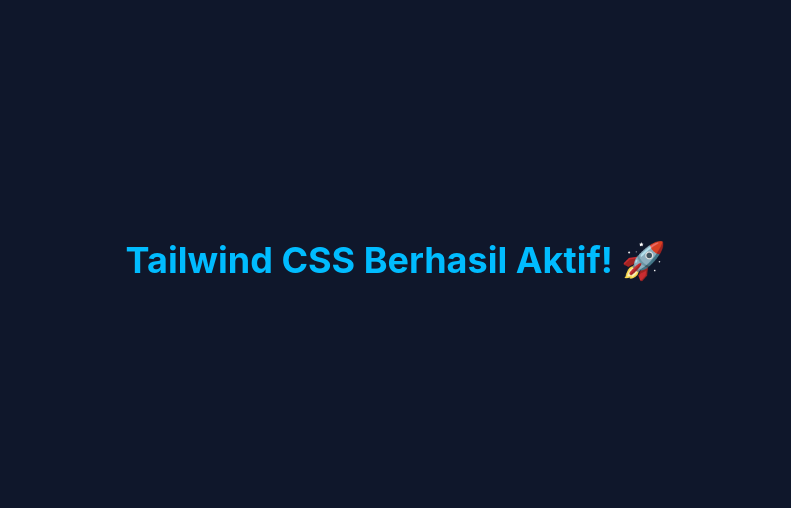
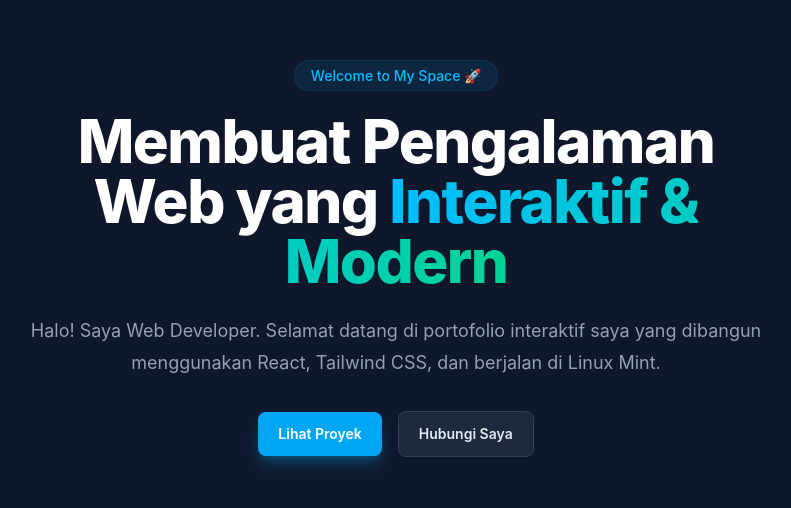
Before and after one commit to Soundwavesz/my-portofolio, a React (Vite) app: page / in a window 1280 px wide. Shown: the part 140-648 px from the top of the page, without its empty margins (244-1035 px from the left). Built offline with nearby package versions, Linux system fonts and the light colour scheme.

Commit message:
Add Navbar component

```diff
--- a/src/App.jsx
+++ b/src/App.jsx
@@ -1,9 +1,10 @@
+import Hero from "./components/Hero"
+import Navbar from "./components/Navbar"
+
 export default function App() {
   return (
-    <div className="flex min-h-screen items-center justify-center bg-slate-900 text-white">
-      <h1 className="text-4xl font-bold text-sky-400">
-        Tailwind CSS Berhasil Aktif! 🚀
-      </h1>
-    </div>
+    <main className="bg-slate-900 min-h-screen font-sans selection:bg-sky-500 selection:text-white">
+      <Hero />
+    </main>
   )
 }
--- /dev/null
+++ b/src/components/Hero.jsx
@@ -0,0 +1,34 @@
+export default function Hero() {
+  return (
+    <section className="flex min-h-screen flex-col items-center justify-center bg-slate-900 px-6 text-center text-white">
+      <div className="max-w-3xl">
+        <span className="rounded-full bg-sky-500/10 px-4 py-1.5 text-sm font-medium text-sky-400 ring-1 ring-sky-500/20">
+          Welcome to My Space 🚀
+        </span>
+        <h1 className="mt-6 text-5xl font-extrabold tracking-tight sm:text-6xl">
+          Membuat Pengalaman Web yang{" "}
+          <span className="bg-gradient-to-r from-sky-400 to-emerald-400 bg-clip-text text-transparent">
+            Interaktif & Modern
+          </span>
+        </h1>
+        <p className="mt-6 text-lg leading-8 text-slate-400">
+          Halo! Saya Web Developer. Selamat datang di portofolio interaktif saya yang dibangun menggunakan React, Tailwind CSS, dan berjalan di Linux Mint.
+        </p>
+        <div className="mt-8 flex items-center justify-center gap-x-4">
+          <a
+            href="#projects"
+            className="rounded-lg bg-sky-500 px-5 py-3 text-sm font-semibold text-white shadow-lg shadow-sky-500/30 hover:bg-sky-400 transition-all hover:scale-105 active:scale-95"
+          >
+            Lihat Proyek
+          </a>
+          <a
+            href="#contact"
+            className="rounded-lg bg-slate-800 px-5 py-3 text-sm font-semibold text-slate-200 hover:bg-slate-700 transition-all hover:scale-105 active:scale-95 border border-slate-700"
+          >
+            Hubungi Saya
+          </a>
+        </div>
+      </div>
+    </section>
+  )
+}
--- /dev/null
+++ b/src/components/Navbar.jsx
@@ -0,0 +1,52 @@
+import { useState } from "react"
+
+export default function Navbar() {
+  const [isOpen, setIsOpen] = useState(false)
+
+  return (
+    <nav className="fixed top-0 left-0 right-0 z-50 bg-slate-900/80 backdrop-blur-md border-b border-slate-800">
+      <div className="max-w-7xl mx-auto px-6 h-16 flex items-center justify-between">
+        {/* Logo / Brand Name */}
+        <a href="#" className="text-xl font-bold bg-linear-to-r from-sky-400 to-emerald-400 bg-clip-text text-transparent">
+          Portfolio.
+        </a>
+
+        {/* Desktop Menu */}
+        <div className="hidden md:flex items-center gap-8 text-sm font-medium text-slate-300">
+          <a href="#about" className="hover:text-sky-400 transition-colors">Tentang</a>
+          <a href="#projects" className="hover:text-sky-400 transition-colors">Proyek</a>
+          <a href="#contact" className="hover:text-sky-400 transition-colors">Kontak</a>
+          <a
+            href="#contact"
+            className="rounded-lg bg-sky-500/10 border border-sky-500/30 px-4 py-2 text-sky-400 hover:bg-sky-500 hover:text-white transition-all"
+          >
+            Hire Me
+          </a>
+        </div>
+
+        {/* Mobile Hamburger Button */}
+        <button
+          onClick={() => setIsOpen(!isOpen)}
+          className="md:hidden text-slate-300 hover:text-white focus:outline-none"
+        >
+          <svg className="w-6 h-6" fill="none" stroke="currentColor" viewBox="0 0 24 24">
+            {isOpen ? (
+              <path strokeLinecap="round" strokeLinejoin="round" strokeWidth="2" d="M6 18L18 6M6 6l12 12" />
+            ) : (
+              <path strokeLinecap="round" strokeLinejoin="round" strokeWidth="2" d="M4 6h16M4 12h16M4 18h16" />
+            )}
+          </svg>
+        </button>
+      </div>
+
+      {/* Mobile Menu Dropdown */}
+      {isOpen && (
+        <div className="md:hidden bg-slate-900 border-b border-slate-800 px-6 py-4 flex flex-col gap-4 text-slate-300">
+          <a href="#about" onClick={() => setIsOpen(false)} className="hover:text-sky-400">Tentang</a>
+          <a href="#projects" onClick={() => setIsOpen(false)} className="hover:text-sky-400">Proyek</a>
+          <a href="#contact" onClick={() => setIsOpen(false)} className="hover:text-sky-400">Kontak</a>
+        </div>
+      )}
+    </nav>
+  )
+}
```
